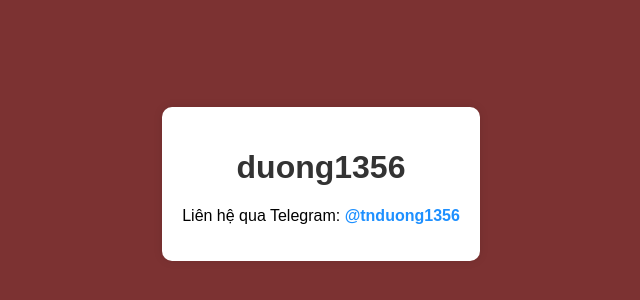
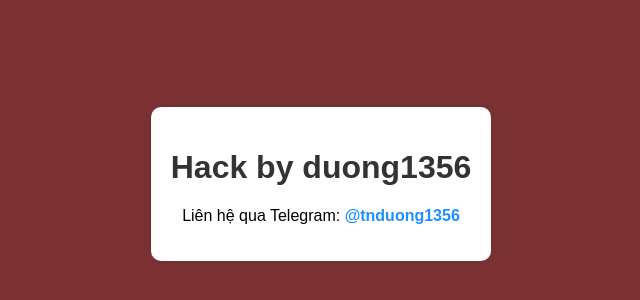
Before and after one commit to TrinhDuong1356/duong1356, a plain HTML site: page index.html in a window 1280 px wide. Shown: the part 216-516 px from the top of the page, without its empty margins (319-959 px from the left). Drawn offline with Linux system fonts and the light colour scheme.

Commit message:
Update index.html

```diff
--- a/index.html
+++ b/index.html
@@ -41,7 +41,7 @@
 </head>
 <body>
     <div class="profile">
-        <h1>duong1356</h1>
+        <h1>Hack by duong1356</h1>
         <p>Liên hệ qua Telegram: <a href="https://t.me/tnduong1356" target="_blank">@tnduong1356</a></p>
     </div>
 </body>
```
